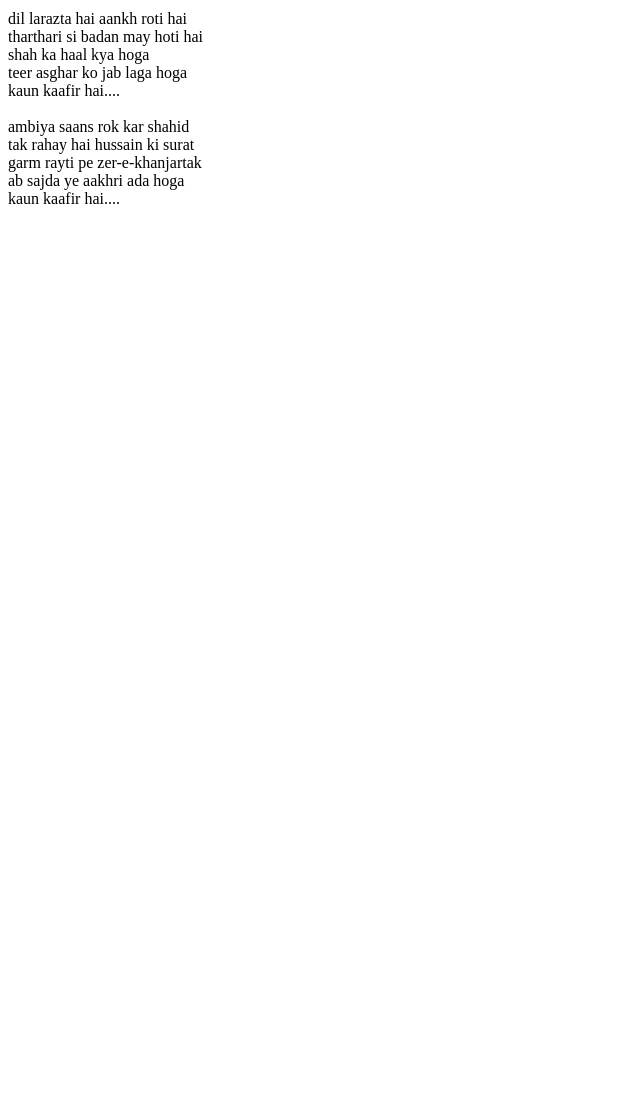
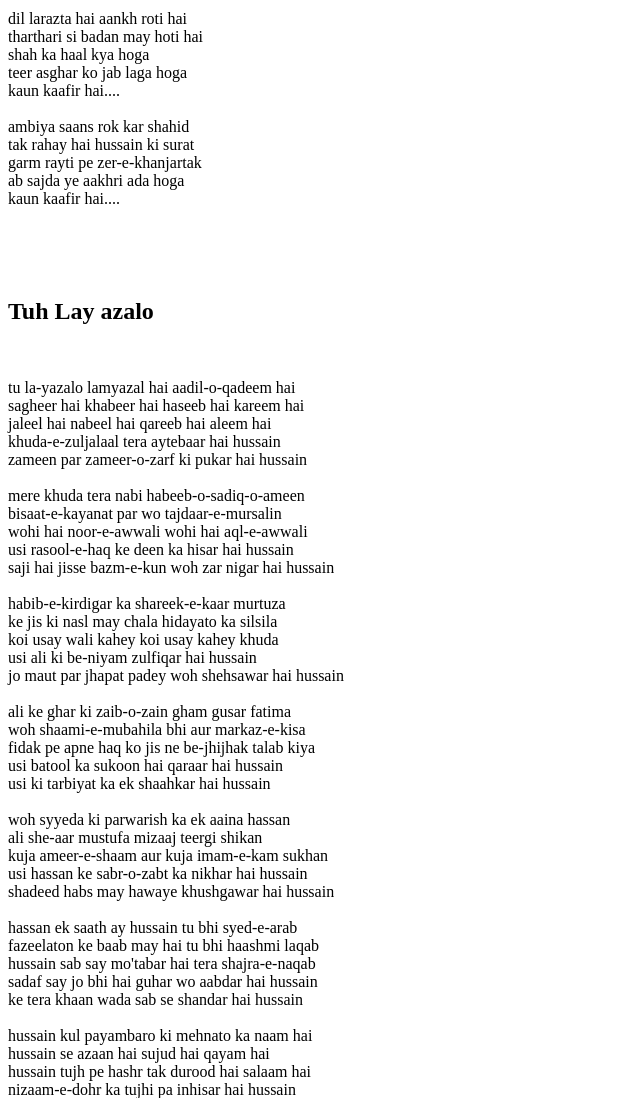
Before and after one commit to SameehaRaza/Nohay, a plain HTML site: page Ali.html in a window 1280 px wide. Shown: the part 3086-4184 px from the top of the page, without its empty margins (0-640 px from the left). Before the commit the page ends 3310 px from the top, so only its background shows below. Drawn offline with Linux system fonts and the light colour scheme.

Commit message:
Update Ali.html

```diff
--- a/Ali.html
+++ b/Ali.html
@@ -176,6 +176,98 @@ tak rahay hai hussain ki surat<br>
 garm rayti pe zer-e-khanjartak <br>
 ab sajda ye aakhri ada hoga<br>
 kaun kaafir hai....</p>
+<br><br><br>
+<h2>Tuh Lay azalo</h2>
+<br>
+<p>tu la-yazalo lamyazal hai aadil-o-qadeem hai<br>
+sagheer hai khabeer hai  haseeb hai kareem hai<br>
+jaleel hai nabeel hai qareeb hai aleem hai<br>
+khuda-e-zuljalaal tera aytebaar hai hussain<br>
+zameen par zameer-o-zarf ki pukar hai hussain<br>
+<br>
+mere khuda tera nabi habeeb-o-sadiq-o-ameen<br>
+bisaat-e-kayanat par wo tajdaar-e-mursalin<br>
+wohi hai noor-e-awwali wohi hai aql-e-awwali<br>
+usi rasool-e-haq ke deen ka hisar hai hussain<br>
+saji hai jisse bazm-e-kun woh zar nigar hai hussain<br>
+<br>
+habib-e-kirdigar ka shareek-e-kaar murtuza<br>
+ke jis ki nasl may chala hidayato ka silsila<br>
+koi usay wali kahey koi usay kahey khuda<br>
+usi ali ki be-niyam zulfiqar hai hussain<br>
+jo maut par jhapat padey woh shehsawar hai hussain<br>
+<br>
+ali ke ghar ki zaib-o-zain gham gusar fatima<br>
+woh shaami-e-mubahila bhi aur markaz-e-kisa<br>
+fidak pe apne haq ko jis ne be-jhijhak talab kiya<br>
+usi batool ka sukoon hai qaraar hai hussain<br>
+usi ki tarbiyat ka ek shaahkar hai hussain<br>
+<br>
+woh syyeda ki parwarish ka ek aaina hassan<br>
+ali she-aar mustufa mizaaj teergi shikan<br>
+kuja ameer-e-shaam aur kuja imam-e-kam sukhan<br>
+usi hassan ke sabr-o-zabt ka nikhar hai hussain<br>
+shadeed habs may hawaye khushgawar hai hussain<br>
+<br>
+hassan ek saath ay hussain tu bhi syed-e-arab<br>
+fazeelaton ke baab may hai tu bhi haashmi laqab<br>
+hussain sab say mo'tabar hai tera shajra-e-naqab<br>
+sadaf say jo bhi hai guhar wo aabdar hai hussain<br>
+ke tera khaan wada sab se shandar hai hussain<br>
+<br>
+hussain kul payambaro ki mehnato ka naam hai<br>
+hussain se azaan hai sujud hai qayam hai<br>
+hussain tujh pe hashr tak durood hai salaam hai<br>
+nizaam-e-dohr ka tujhi pa inhisar hai hussain<br>
+mashiat-e-khuda pa tujh ko ikhtiyar hai hussain<br>
+<br>
+hussain teri thokaro may masnad-e-yazeed hai<br>
+hussain tere gham may jis ne jaan di shaheed hai<br>
+hussain tera munharif laeen hai paleed hai<br>
+jahan may nasl-e-shimr ab bhi barqarar hai hussain<br>
+ke jisko tera tazkira bhi nagawar hai hussain<br>
+<br>
+chali jo teri teygh kufr moo chupa ke rehgaya<br>
+yame furaat may mulukiyat ka qasr beh gaya<br>
+zameer-e-muftiyane deen farosh bhi ye kehgaya<br>
+payambarana azmato ka wirsadar hai hussian<br>
+bana-e-la ilaha deen-e-kirdigar hai hussain<br>
+<br>
+sabil taziye alam  juloos-o-matame aza<br>
+majal hai jo ruk sakay ye majliso ka silsila<br>
+sabab is ehtimam ka faqat dua-e-syeda<br>
+har ek bargaah teri yadgaar hai hussain<br>
+zameen par har deyar ab tera deyar hai hussain<br>
+<br>
+yazidiyat ko rond kar basayi tune karbala<br>
+lahoo ki boond boond par banayi tune karbala<br>
+mata-e-tishnagi liye sajayi tune karbala<br>
+har ek zehn-e-hur pe tera iqtedaar hai hussain<br>
+qadam qadam pe sabr tera ashkaar hai hussain<br>
+<br>
+shabeeh-e-mustafa ke qalb may sina utar gayi<br>
+katey jo bazuey jari to alqama bhi ro padi<br>
+chala jo naawak-e-sitam to zindagi laraz uthi<br>
+tere labo pe phir bhi shukr-e-kirdigaar hai hussain<br>
+bureedah sar buland ho ke bawaqaar hai hussain<br>
+<br>
+tere qayam jal gaye nabi ka ghar ujad gaya<br>
+jala kisi ka payrahan kisi ki chin gayi rida<br>
+musafirat k edasht may luta hua woh qaafila<br>
+kisi yateem ko chacha ka intezar hai hussain<br>
+woh kaun hai jo khaaflay ka zimmedaar hai hussain<br>
+<br>
+wo karbala se shaam jaa raha hai koi karwan<br>
+wo gaysuwo se moo chupaye tashnakaam bibiyan<br>
+galey may tauq-e-khaardar aur imam-e inso-jaan<br>
+ke tere lakht-e-dil pa ek ye bhi baar hai hussain<br>
+na koi dost hai na koi ghamgusaar hai hussain<br>
+<br>
+museebatein guzar gayi saubatain guzar gayi<br>
+bayan na ho sakay kabhi jo aafatay guzar gayi<br>
+nabi ke ahle bayt par qayamatay guzar gayi<br>
+isi sabab ye kaayanat sogwar hai hussain<br>
+yehi nawey shahid-e-jigar figaar hai hussain<br></p>
 
     </body>
 
```
